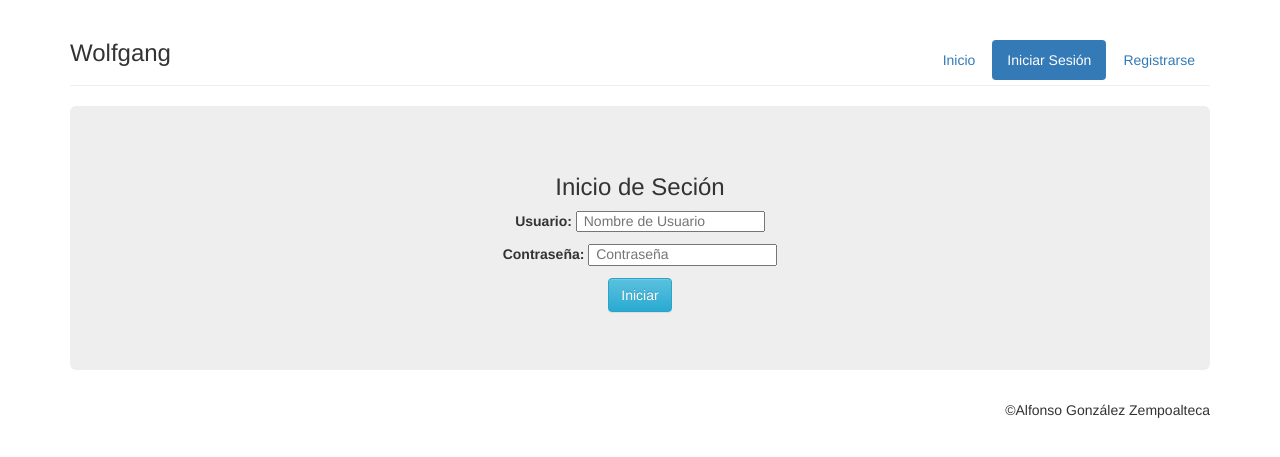
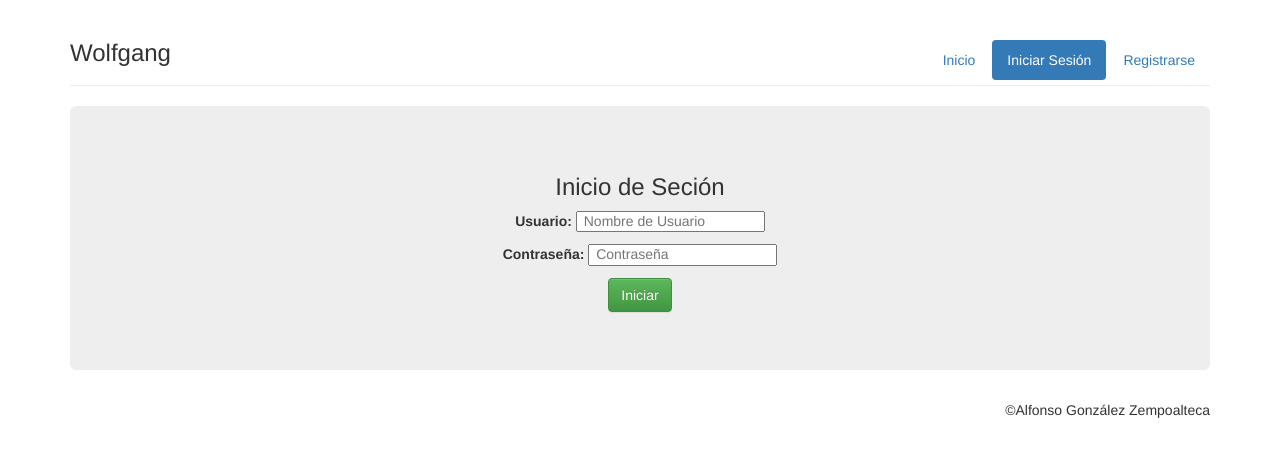
Before and after one commit to Alfonso6z/IngenieriaEnSoftware, a CodeIgniter app: page /IngenieriaEnSoftware/index.php/encuestas/iniciaSesion in a window 1280 px wide. Shown: the top 457 px of the page. Run offline with CodeIgniter, Linux system fonts and the light colour scheme; some libraries are stand-ins or nearby versions.

Commit message:
Boton Verde

```diff
--- a/application/views/encuestas/iniciarSesion.php
+++ b/application/views/encuestas/iniciarSesion.php
@@ -30,7 +30,7 @@
       		<?= form_input($nombre) ?></h5>
       		<h5 class = "text-center"><?=  form_label('Contraseña: ','contrasena') ?>
       		<?= form_password($contrasena) ?></h5>
-      		<h5 class = "text-center"><?= form_submit('','Iniciar',"class='btn btn-info'")?>
+      		<h5 class = "text-center"><?= form_submit('','Iniciar',"class='btn btn-success'")?>
 			<?= form_close() ?></h5>
       </div>
       <div class="text-right">
```
